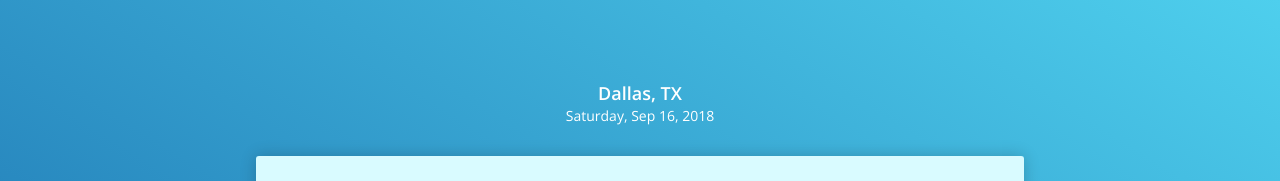
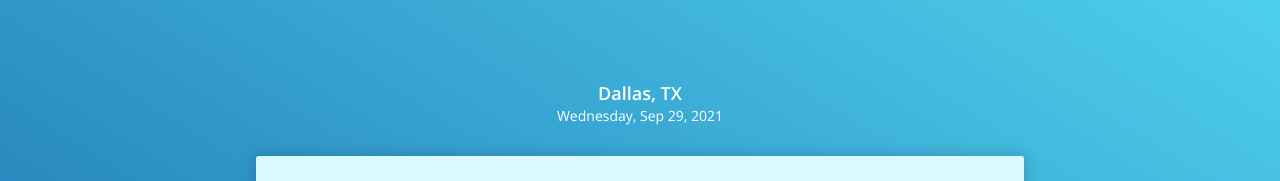
Before and after one commit to mark-dearmond/weather, a React (Create React App) app: page / in a window 1280 px wide. Shown: the top 181 px of the page. Built offline with nearby package versions, Linux system fonts and the light colour scheme; no server answers.

Commit message:
Added dynamic date

```diff
--- a/src/components/title/index.jsx
+++ b/src/components/title/index.jsx
@@ -1,13 +1,17 @@
 import React from 'react'
 import { Row, Col } from 'react-bootstrap';
+import Moment from 'react-moment';
 import './styles.css';
 
 export const Title = () => {
+    const today = new Date()
     return (
         <Row className="title text-center">
             <Col>
                 <h3>Dallas, TX</h3>
-                <p>Saturday, Sep 16, 2018</p>
+                <p>
+                    <Moment format={'dddd, MMM D, YYYY '}>{today}</Moment>
+                </p>
             </Col>
         </Row>
     )
```
